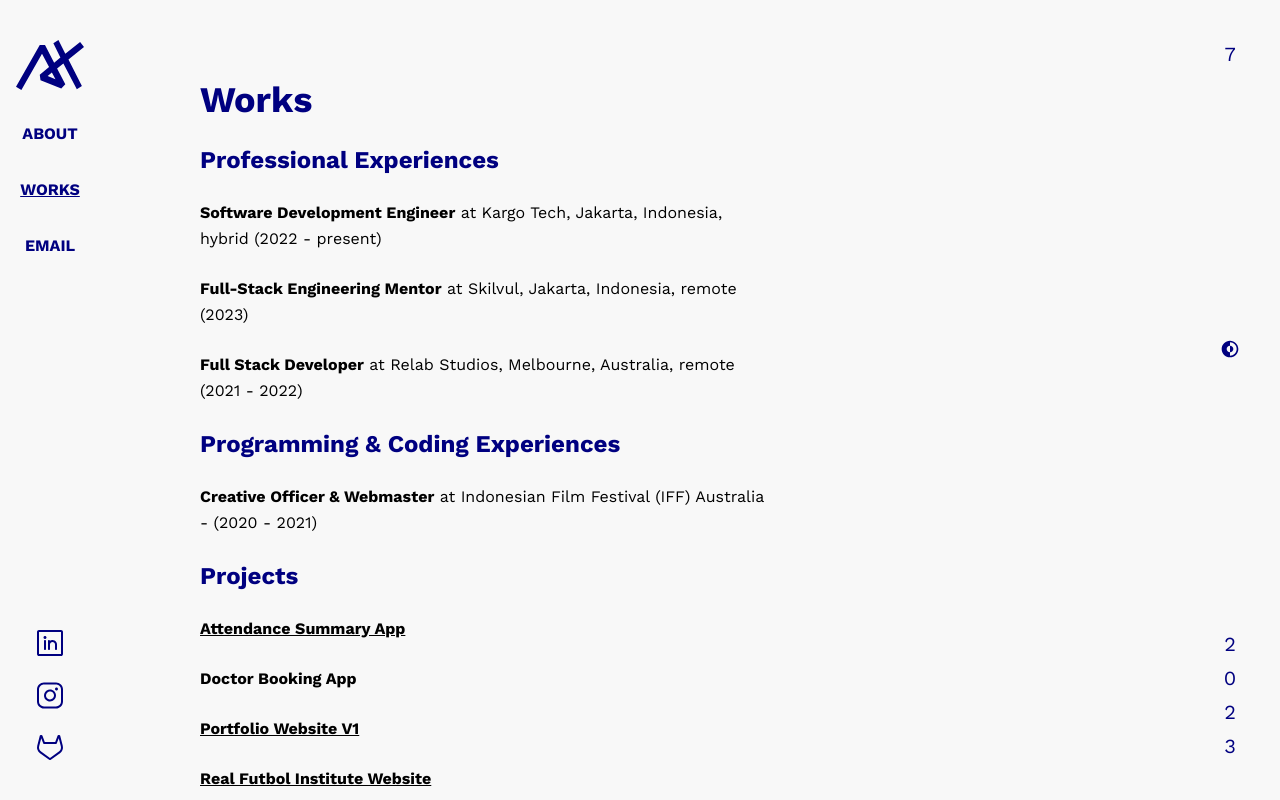
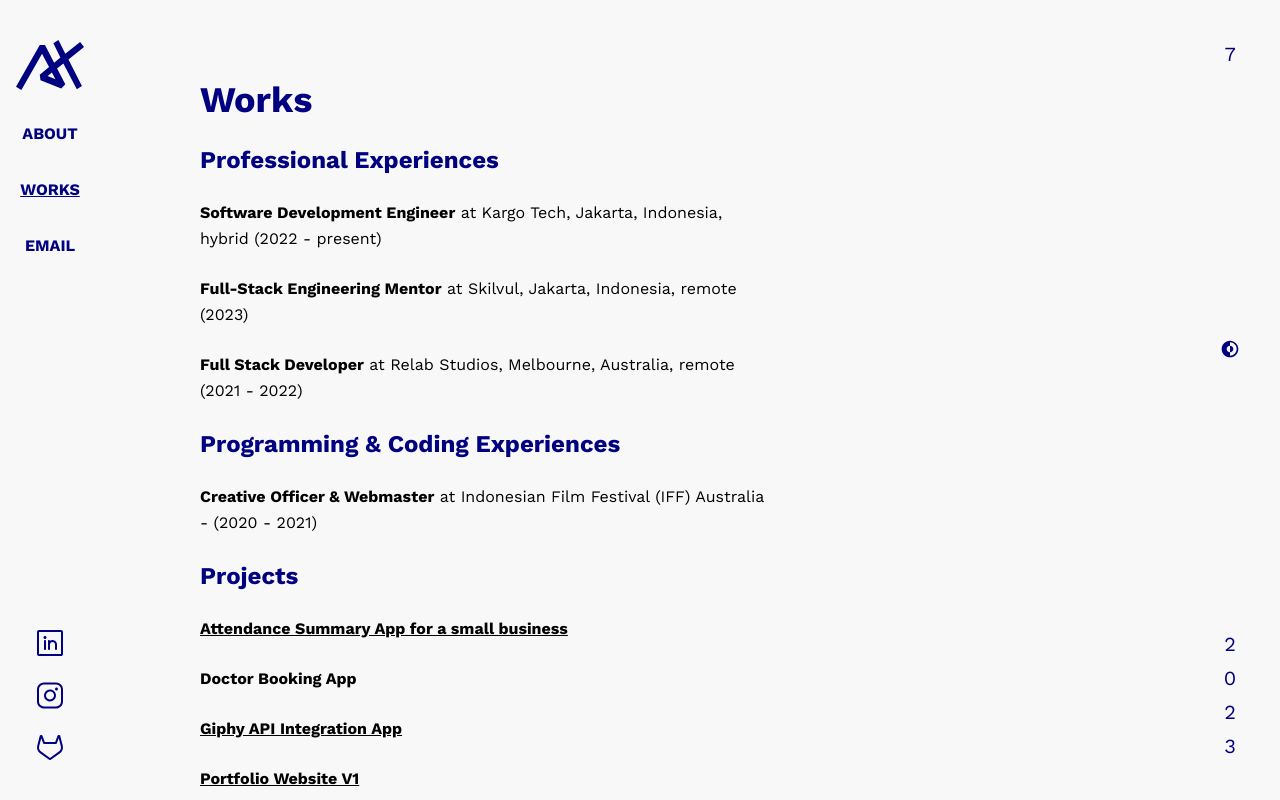
Before and after one commit to AlfredHutomo/portfolio-v2, a Next.js app: page /works in a window 1280 px wide. Built offline with nearby package versions, Linux system fonts and the light colour scheme.

Commit message:
make projects more maintainable

```diff
--- a/src/app/works/page.tsx
+++ b/src/app/works/page.tsx
@@ -2,6 +2,38 @@ export const metadata = {
   title: "Alfred Hutomo - Works",
   description: "Alfred Hutomo's works and experiences.",
 };
+
+const projects: { name: string; link?: string }[] = [
+  {
+    name: "Attendance Summary App for a small business",
+    link: "https://asa.alfredtomo.dev",
+  },
+  {
+    name: "Doctor Booking App",
+  },
+  {
+    name: "Giphy API Integration App",
+    link: "https://thriving-marshmallow-318cf2.netlify.app/",
+  },
+  {
+    name: "Portfolio Website V1",
+    link: "https://v1.alfredtomo.dev/",
+  },
+  {
+    name: "Real Futbol Institute Website with Relab Studios",
+    link: "https://www.realfutbolinstitute.com/",
+  },
+  {
+    name: "16th Indonesian Film Festival with Relab Studios",
+    link: "https://iffaustralia.com",
+  },
+  {
+    name: "15th 2.0 Indonesian Film Festival",
+  },
+  {
+    name: "Quiz plus RoR App",
+  },
+];
 
 export default function Works() {
   return (
@@ -27,25 +59,26 @@ export default function Works() {
           Australia - (2020 - 2021)
         </p>
         <h3>Projects</h3>
-        <a className="font-bold underline" href="https://asa.alfredtomo.dev">
-          Attendance Summary App
-        </a>
-        <p className="font-bold">Doctor Booking App</p>
-        <a className="font-bold underline" href="https://v1.alfredtomo.dev/">
-          Portfolio Website V1
-        </a>
-        <a
-          className="font-bold underline"
-          href="https://www.realfutbolinstitute.com/"
-        >
-          Real Futbol Institute Website
-        </a>
-        <a className="font-bold underline" href="https://iffaustralia.com/">
-          16th Indonesian Film Festival partnering with Relab Studios
-        </a>
-        <p className="font-bold">15th 2.0 Indonesian Film Festival</p>
-        <p className="font-bold">Quiz plus</p>
-        <h6>Exciting Projects Coming Soon</h6>
+        {projects.map((project) => {
+          if (project.link) {
+            return (
+              <a
+                key={project.name}
+                className="font-bold underline"
+                href={project.link}
+                target="_blank"
+              >
+                {project.name}
+              </a>
+            );
+          }
+          return (
+            <p key={project.name} className="font-bold">
+              {project.name}
+            </p>
+          );
+        })}
+        <h6>Exciting Projects Revealed Soon</h6>
       </section>
     </main>
   );
```
